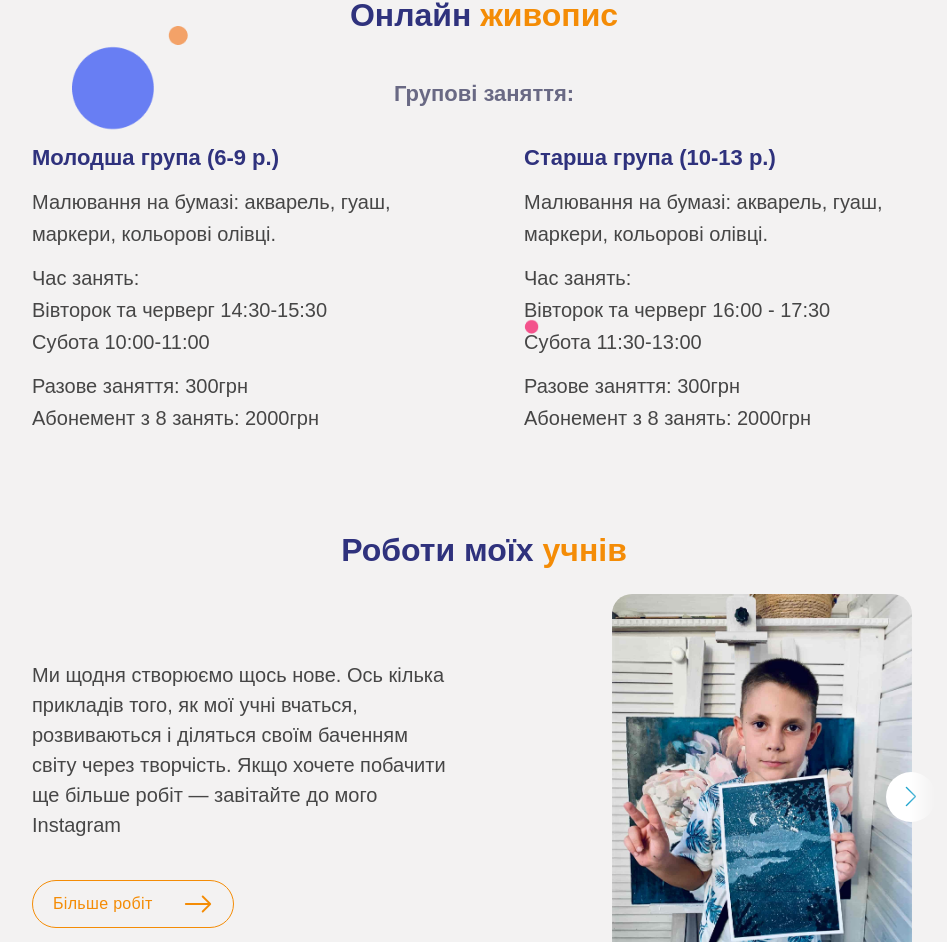
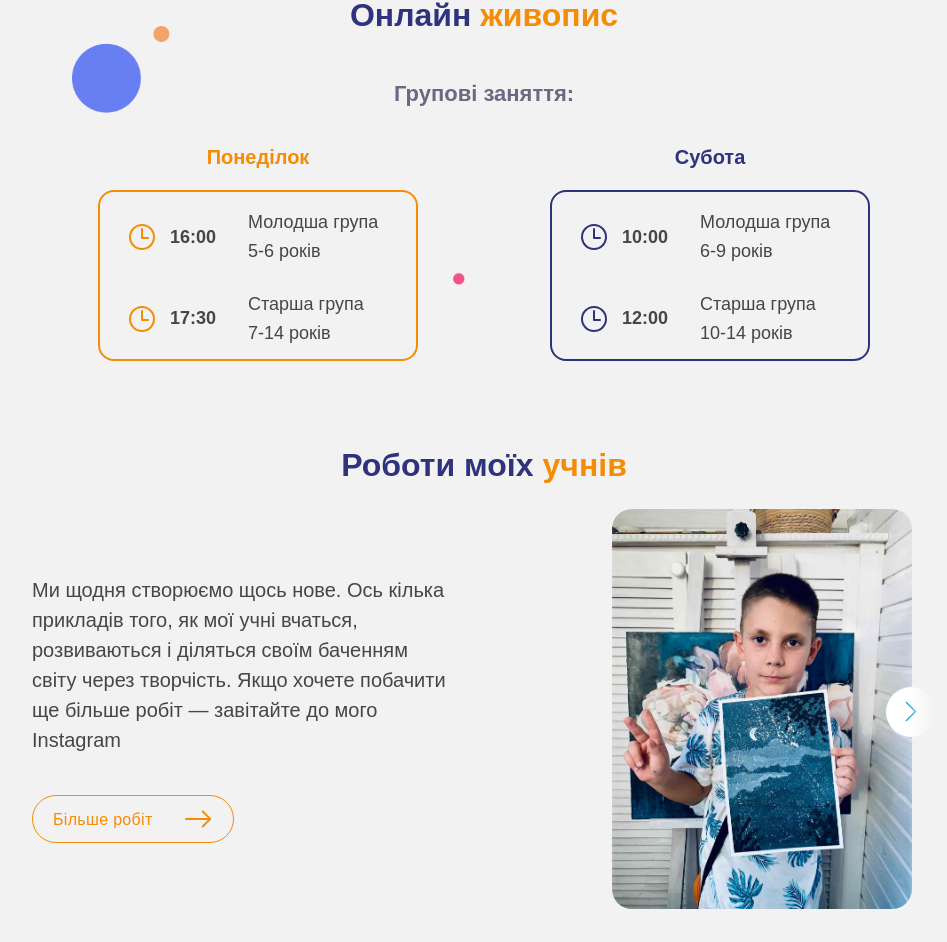
Before and after one commit to SerhiiMordvaniuk/you-art, a React (Vite) app: page / in a window 1280 px wide. Shown: the part 1794-2736 px from the top of the page, without its empty margins (156-1103 px from the left). Built offline with nearby package versions, Linux system fonts and the light colour scheme.

Commit message:
fix time

```diff
--- a/src/components/Prices/Prices.jsx
+++ b/src/components/Prices/Prices.jsx
@@ -1,6 +1,53 @@
 import React from "react";
 import s from "./Prices.module.css";
+import { IoTimeOutline } from "react-icons/io5";
 
+// const Prices = () => {
+//   return (
+//     <div className="container" id="prices">
+//       <div className={s.wrapper}>
+//         <h3 className={s.title}>
+//           Онлайн <span className={s.accent}>живопис</span>
+//         </h3>
+//         <p className={s.text}>Групові заняття:</p>
+//         <div className={s.prices}>
+//           <div className={s.price1}>
+//             <ul className={s.list}>
+//               <li className={s.children}>Молодша група (5-6 р.)</li>
+
+//               <li>
+//                 Час занять: <br />
+//                 Понеділок 16:00
+//               </li>
+//               <li>
+//                 Разове заняття: 300грн <br />
+//                 Абонемент з 8 занять: 2000грн
+//               </li>
+//             </ul>
+//           </div>
+//           <div className={s.price2}>
+//             <ul className={s.list}>
+//               <li className={s.children}>Старша група (10-13 р.)</li>
+//               <li>
+//                 Малювання на бумазі: акварель, гуаш, маркери, кольорові олівці.
+//               </li>
+//               <li>
+//                 Час занять: <br />
+//                 Вівторок та черверг 16:00 - 17:30 <br />
+//                 Субота 11:30-13:00
+//               </li>
+//               <li>
+//                 Разове заняття: 300грн <br />
+//                 Абонемент з 8 занять: 2000грн
+//               </li>
+//               <li></li>
+//             </ul>
+//           </div>
+//         </div>
+//       </div>
+//     </div>
+//   );
+// };
 const Prices = () => {
   return (
     <div className="container" id="prices">
@@ -10,40 +57,57 @@ const Prices = () => {
         </h3>
         <p className={s.text}>Групові заняття:</p>
         <div className={s.prices}>
-          <div className={s.price1}>
-            <ul className={s.list}>
-              <li className={s.children}>Молодша група (6-9 р.)</li>
-              <li>
-                Малювання на бумазі: акварель, гуаш, маркери, кольорові олівці.
-              </li>
-              <li>
-                Час занять: <br />
-                Вівторок та черверг 14:30-15:30 <br />
-                Субота 10:00-11:00
-              </li>
-              <li>
-                Разове заняття: 300грн <br />
-                Абонемент з 8 занять: 2000грн
-              </li>
-            </ul>
-          </div>
-          <div className={s.price2}>
-            <ul className={s.list}>
-              <li className={s.children}>Старша група (10-13 р.)</li>
-              <li>
-                Малювання на бумазі: акварель, гуаш, маркери, кольорові олівці.
-              </li>
-              <li>
-                Час занять: <br />
-                Вівторок та черверг 16:00 - 17:30 <br />
-                Субота 11:30-13:00
-              </li>
-              <li>
-                Разове заняття: 300грн <br />
-                Абонемент з 8 занять: 2000грн
-              </li>
-              <li></li>
-            </ul>
+          <div className={s.new_price1}>
+            <div>
+              <h4 className={s.monday}>Понеділок</h4>
+              <div className={s.monday_wrapper}>
+                <div className={s.young}>
+                  <div className={s.time_wrapper}>
+                    <IoTimeOutline className={s.icon} />
+                    <p className={s.time}>16:00</p>
+                  </div>
+                  <div className={s.time_info}>
+                    <p>Молодша група</p>
+                    <p>5-6 років</p>
+                  </div>
+                </div>
+                <div className={s.old}>
+                  <div className={s.time_wrapper}>
+                    <IoTimeOutline className={s.icon} />
+                    <p className={s.time}>17:30</p>
+                  </div>
+                  <div className={s.time_info}>
+                    <p>Старша група</p>
+                    <p>7-14 років</p>
+                  </div>
+                </div>
+              </div>
+            </div>
+            <div>
+              <h4 className={s.saturday}>Субота</h4>
+              <div className={s.saturday_wrapper}>
+                <div className={s.young}>
+                  <div className={s.time_wrapper}>
+                    <IoTimeOutline className={s.saturday_icon} />
+                    <p className={s.time}>10:00</p>
+                  </div>
+                  <div className={s.time_info}>
+                    <p>Молодша група</p>
+                    <p>6-9 років</p>
+                  </div>
+                </div>
+                <div className={s.old}>
+                  <div className={s.time_wrapper}>
+                    <IoTimeOutline className={s.saturday_icon} />
+                    <p className={s.time}>12:00</p>
+                  </div>
+                  <div className={s.time_info}>
+                    <p>Старша група</p>
+                    <p>10-14 років</p>
+                  </div>
+                </div>
+              </div>
+            </div>
           </div>
         </div>
       </div>
--- a/src/components/Prices/Prices.module.css
+++ b/src/components/Prices/Prices.module.css
@@ -28,30 +28,78 @@
 .text {
   font-family: var(--font-family);
   font-weight: 600;
-  font-size: 14px;
+  font-size: 16px;
   text-align: center;
   color: #696984;
 }
 
-.prices {
+.new_price1 {
   display: flex;
   flex-direction: column;
-  gap: 28px;
+  align-items: center;
+}
+.monday,
+.saturday {
+  font-family: var(--font-family);
+  font-weight: 600;
+  font-size: 16px;
+  text-align: center;
+  color: #f48c06;
+  margin-bottom: 12px;
 }
 
-.list {
+.saturday {
+  color: #2f327d;
+}
+.monday_wrapper,
+.saturday_wrapper {
+  display: flex;
+  flex-direction: column;
+  gap: 16px;
+  border: 2px solid #f48c06;
+  border-radius: 16px;
+  width: 250px;
+  padding: 12px 12px 12px 18px;
+  margin-bottom: 18px;
+}
+.saturday_wrapper {
+  border-color: #2f327d;
+}
+.young,
+.old {
+  display: flex;
+  flex-direction: row;
+  align-items: center;
+  gap: 18px;
+}
+
+.time_wrapper {
+  display: flex;
+  flex-direction: row;
+  align-items: center;
+  justify-content: center;
+  gap: 8px;
+}
+.time_info,
+.time {
+  text-align: start;
   font-family: var(--second-family);
   line-height: 160%;
   color: #464646;
   font-size: 14px;
-  display: flex;
-  flex-direction: column;
-  gap: 12px;
+}
+.time {
+  font-size: 16px;
+  font-weight: 600;
 }
 
-.children {
+.icon {
+  width: 32px;
+  color: #f48c06;
+}
+.saturday_icon {
+  width: 32px;
   color: #2f327d;
-  font-weight: 600;
 }
 
 @media (min-width: 768px) {
@@ -69,20 +117,31 @@
   .text {
     font-size: 18px;
   }
-  .list {
-    font-size: 16px;
-    text-align: start;
-  }
-  .children {
-    font-size: 18px;
-    font-weight: 600;
-    color: #2f327d;
+
+  .new_price1 {
+    flex-direction: row;
+    justify-content: space-around;
   }
 
-  .prices {
-    flex-direction: row;
-    gap: 60px;
-    justify-content: center;
+  .monday,
+  .saturday {
+    font-size: 18px;
+    margin-bottom: 16px;
+  }
+  .monday_wrapper,
+  .saturday_wrapper {
+    gap: 20px;
+    border: 2px solid #f48c06;
+    width: 280px;
+    padding: 12px 12px 12px 26px;
+    margin-bottom: 0;
+  }
+  .saturday_wrapper {
+    border-color: #2f327d;
+  }
+  .time_info,
+  .time {
+    font-size: 16px;
   }
 }
 
@@ -101,15 +160,36 @@
   .text {
     font-size: 22px;
   }
-  .list {
-    font-size: 20px;
-  }
-  .children {
-    font-size: 22px;
-    font-weight: 600;
-  }
 
   .prices {
     gap: 80px;
   }
+
+  .monday,
+  .saturday {
+    font-size: 20px;
+    margin-bottom: 18px;
+  }
+  .monday_wrapper,
+  .saturday_wrapper {
+    gap: 24px;
+    border: 2px solid #f48c06;
+    width: 320px;
+    padding-top: 16px;
+  }
+  .saturday_wrapper {
+    border-color: #2f327d;
+  }
+
+  .young,
+  .old {
+    gap: 32px;
+  }
+  .time_wrapper {
+    gap: 12px;
+  }
+  .time_info,
+  .time {
+    font-size: 18px;
+  }
 }
```
